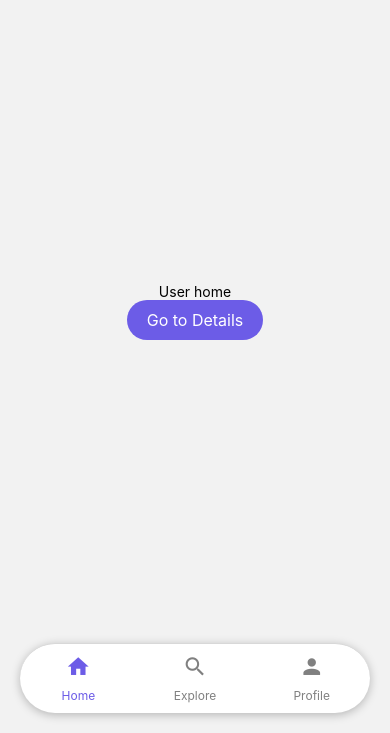
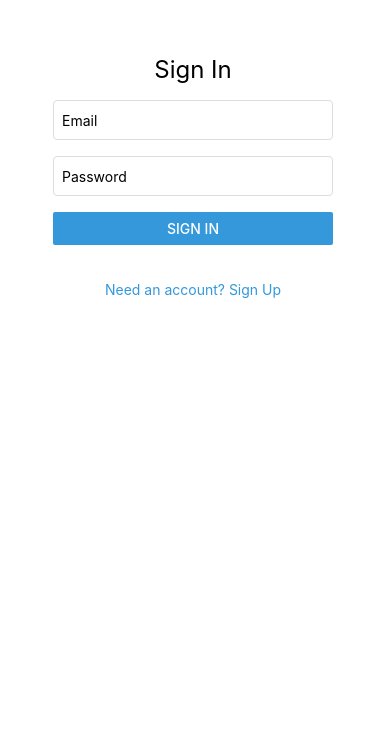
Before and after one commit to rjzen/user-profile, a React Native app in the folder user-profile/: screen / in a window 390 px wide. Shown: the part 111-844 px from the top of the page. Built offline with nearby package versions, Linux system fonts and the light colour scheme.

Commit message:
commit
commit

```diff
--- a/user-profile/App.js
+++ b/user-profile/App.js
@@ -1,14 +1,63 @@
-import * as React from 'react';
+import React, { useState, useEffect } from 'react';
 import { NavigationContainer } from '@react-navigation/native';
 import { createBottomTabNavigator } from '@react-navigation/bottom-tabs';
 import { createStackNavigator } from '@react-navigation/stack';
 import { MaterialCommunityIcons } from '@expo/vector-icons';
+import { StyleSheet, Text, View, TextInput, Button, ScrollView } from 'react-native';
+import { initializeApp } from '@firebase/app';
+import { getAuth, createUserWithEmailAndPassword, signInWithEmailAndPassword, onAuthStateChanged, signOut } from '@firebase/auth';
 
 // Import screens from separate files
 import HomeScreen from './src/screens/HomeScreen';
 import DetailsScreen from './src/screens/DetailsScreen';
 import ExploreScreen from './src/screens/ExploreScreen';
 import ProfileScreen from './src/screens/ProfileScreen';
+
+// Firebase configuration
+const firebaseConfig = {
+  apiKey: "AIzaSyBxulJsDjnvxKHOJNjAwwSQi3i8WlqSccA",
+  authDomain: "user-profile-7f94b.firebaseapp.com",
+  projectId: "user-profile-7f94b",
+  storageBucket: "user-profile-7f94b.appspot.com",
+  messagingSenderId: "376346769641",
+  appId: "1:376346769641:web:5325f2dca6bb413a2a9878",
+  measurementId: "G-XNXRWHJK92"
+};
+
+const app = initializeApp(firebaseConfig);
+
+// AuthScreen Component
+const AuthScreen = ({ email, setEmail, password, setPassword, isLogin, setIsLogin, handleAuthentication }) => {
+  return (
+    <View style={styles.authContainer}>
+      <Text style={styles.title}>{isLogin ? 'Sign In' : 'Sign Up'}</Text>
+
+      <TextInput
+        style={styles.input}
+        value={email}
+        onChangeText={setEmail}
+        placeholder='Email'
+        autoCapitalize='none'
+      />
+      <TextInput
+        style={styles.input}
+        value={password}
+        onChangeText={setPassword}
+        placeholder='Password'
+        secureTextEntry
+      />
+      <View style={styles.buttonContainer}>
+        <Button title={isLogin ? 'Sign In' : 'Sign Up'} onPress={handleAuthentication} color="#3498db" />
+      </View>
+
+      <View style={styles.bottomContainer}>
+        <Text style={styles.toggleText} onPress={() => setIsLogin(!isLogin)}>
+          {isLogin ? 'Need an account? Sign Up' : 'Already have an account? Sign In'}
+        </Text>
+      </View>
+    </View>
+  );
+};
 
 // Stack Navigator for Home
 const HomeStack = createStackNavigator();
@@ -56,9 +105,9 @@ function ProfileStackScreen() {
 // Bottom Tab Navigator
 const Tab = createBottomTabNavigator();
 
-export default function App() {
+// Authenticated Screen Component
+const AuthenticatedScreen = ({ user, handleAuthentication }) => {
   return (
-    <NavigationContainer>
     <Tab.Navigator
       screenOptions={({ route }) => ({
         tabBarIcon: ({ color, size }) => {
@@ -96,6 +145,92 @@ export default function App() {
       <Tab.Screen name="Explore" component={ExploreStackScreen} options={{ headerShown: false }} />
       <Tab.Screen name="Profile" component={ProfileStackScreen} options={{ headerShown: false }} />
     </Tab.Navigator>
+  );
+};
+
+// Main App Component
+export default function App() {
+  const [email, setEmail] = useState('');
+  const [password, setPassword] = useState('');
+  const [user, setUser] = useState(null); // null indicates no user is logged in initially
+  const [isLogin, setIsLogin] = useState(true);
+
+  const auth = getAuth(app);
+
+  useEffect(() => {
+    const unsubscribe = onAuthStateChanged(auth, (authUser) => {
+      setUser(authUser ? authUser : null); // Update user state based on authentication status
+    });
+    return () => unsubscribe();
+  }, [auth]);
+
+  const handleAuthentication = async () => {
+    try {
+      if (isLogin) {
+        const userCredential = await signInWithEmailAndPassword(auth, email, password);
+        setUser(userCredential.user); // Set user after sign-in
+      } else {
+        const userCredential = await createUserWithEmailAndPassword(auth, email, password);
+        setUser(userCredential.user); // Set user after sign-up
+      }
+    } catch (error) {
+      console.error('Authentication error:', error.message);
+    }
+  };
+
+  return (
+    <NavigationContainer>
+      {user ? (
+        <AuthenticatedScreen user={user} handleAuthentication={handleAuthentication} />
+      ) : (
+        <ScrollView>
+          <AuthScreen
+            email={email}
+            setEmail={setEmail}
+            password={password}
+            setPassword={setPassword}
+            isLogin={isLogin}
+            setIsLogin={setIsLogin}
+            handleAuthentication={handleAuthentication}
+          />
+        </ScrollView>
+      )}
     </NavigationContainer>
   );
 }
+
+// Styles
+const styles = StyleSheet.create({
+  authContainer: {
+    width: '80%',
+    maxWidth: 400,
+    backgroundColor: '#fff',
+    padding: 16,
+    borderRadius: 8,
+    marginLeft: 37,
+    marginTop: 150,
+  },
+  title: {
+    fontSize: 24,
+    marginBottom: 16,
+    textAlign: 'center',
+  },
+  input: {
+    height: 40,
+    borderColor: '#ddd',
+    borderWidth: 1,
+    marginBottom: 16,
+    padding: 8,
+    borderRadius: 4,
+  },
+  buttonContainer: {
+    marginBottom: 16,
+  },
+  toggleText: {
+    color: '#3498db',
+    textAlign: 'center',
+  },
+  bottomContainer: {
+    marginTop: 20,
+  },
+});
--- a/user-profile/package.json
+++ b/user-profile/package.json
@@ -9,6 +9,9 @@
     "web": "expo start --web"
   },
   "dependencies": {
+    "@react-native-async-storage/async-storage": "^1.24.0",
+    "@react-native-firebase/app": "^21.0.0",
+    "@react-native-firebase/auth": "^21.0.0",
     "@react-navigation/stack": "^6.4.1",
     "@types/react": "~18.2.79",
     "babel-plugin-module-resolver": "^5.0.2",
@@ -17,6 +20,7 @@
     "expo-linking": "~6.3.1",
     "expo-router": "~3.5.23",
     "expo-status-bar": "~1.12.1",
+    "firebase": "^10.14.0",
     "react": "18.2.0",
     "react-native": "0.74.5",
     "react-native-reanimated": "~3.10.1",
```
Also changed, not shown: 1 other file (tests, documents, lock files or other folders). Lines whose indentation alone changed are shown as unchanged.
